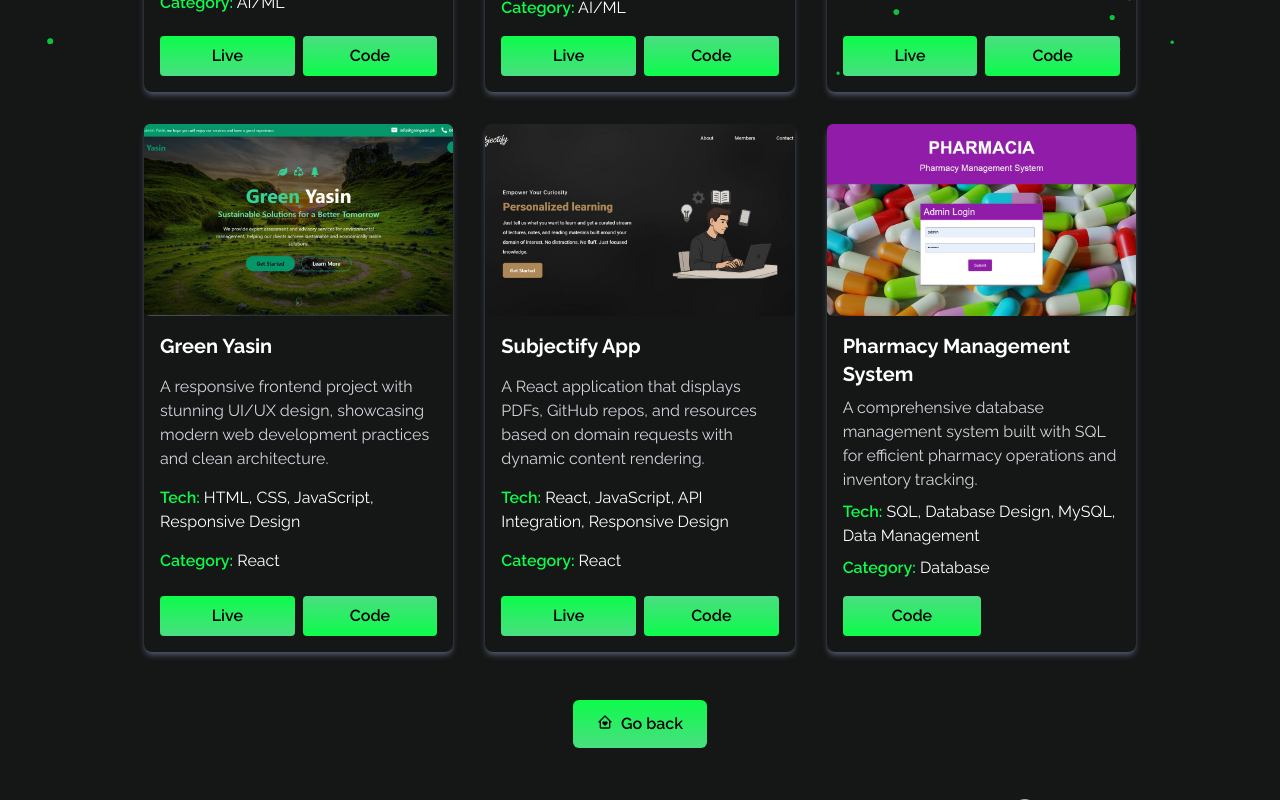
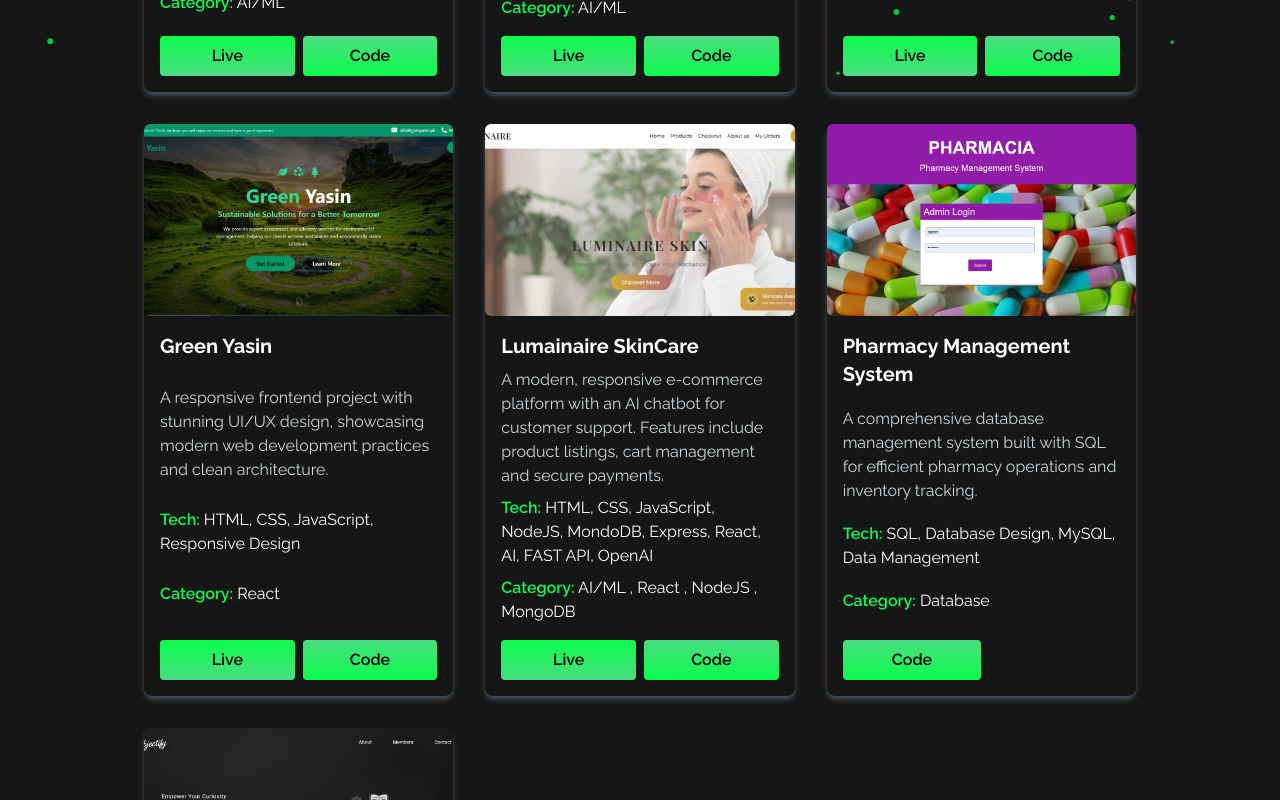
Before and after one commit to HamzaAhmad536/portfolio, a React (Vite) app: page /projects in a window 1280 px wide. Shown: the part 720-1520 px from the top of the page. Built offline with nearby package versions, Linux system fonts and the light colour scheme.

Commit message:
lumainaire

```diff
--- a/src/components/pages/AllProjects-comps/AllProjects.jsx
+++ b/src/components/pages/AllProjects-comps/AllProjects.jsx
@@ -8,6 +8,7 @@ import img3 from '/images/projectsImages/project3.jpg'
 import img4 from '/images/projectsImages/project4.jpg'
 import img5 from '/images/projectsImages/project5_1.jpg'
 import img6 from '/images/projectsImages/project6.jpg'
+import img7 from '/images/projectsImages/project7.jpg'
 
 export const projects = [
   {
@@ -42,9 +43,26 @@ export const projects = [
     description: "A responsive frontend project with stunning UI/UX design, showcasing modern web development practices and clean architecture.",
     tech: ["HTML", "CSS", "JavaScript", "Responsive Design"],
     github: "https://github.com/HamzaAhmad536/GreenYasin",
-    live: "https://hamzaahmad536.github.io/GreenYasin/",
+    live: "https://www.greenyasin.pk/GreenYasin/",
     image: img2,
     category: "React"
+  },
+  {
+    title: "Lumainaire SkinCare",
+    description: "A modern, responsive e-commerce platform with an AI chatbot for customer support. Features include product listings, cart management and secure payments.",
+    tech: ["HTML", "CSS", "JavaScript", "NodeJS", "MondoDB", "Express", "React" , "AI", "FAST API", "OpenAI"],
+    github: "https://github.com/AreebaTanveer19/skincare-website",
+    live: "https://areebatanveer19.github.io/skincare-website/",
+    image: img7,
+    category: "AI/ML , React , NodeJS , MongoDB"
+  },
+  {
+    title: "Pharmacy Management System",
+    description: "A comprehensive database management system built with SQL for efficient pharmacy operations and inventory tracking.",
+    tech: ["SQL", "Database Design", "MySQL", "Data Management"],
+    github: "https://github.com/HamzaAhmad536/Pharmacy-Management-System.git",
+    image: img4,
+    category: "Database"
   },
   {
     title: "Subjectify App",
@@ -55,14 +73,6 @@ export const projects = [
     image: img3,
     category: "React"
   },
-  {
-    title: "Pharmacy Management System",
-    description: "A comprehensive database management system built with SQL for efficient pharmacy operations and inventory tracking.",
-    tech: ["SQL", "Database Design", "MySQL", "Data Management"],
-    github: "https://github.com/HamzaAhmad536/Pharmacy-Management-System.git",
-    image: img4,
-    category: "Database"
-  }
 ];
 
 const AllProjects = () => {
--- a/src/components/pages/homepage-comps/Home.jsx
+++ b/src/components/pages/homepage-comps/Home.jsx
@@ -26,7 +26,7 @@ const Home = () => {
           </div>
 
           <div className='flex order-1 md:order-2 mt-8 md:mt-0'>
-              <img src="/images/diegoAI.webp" alt="My profile" className='mb-2 rounded-2xl mx-auto w-2/3 max-w-lg md:max-w-sm object-cover md:w-[70rem] shadow-2xl shadow-primary-color/20' style={{ filter: 'drop-shadow(0px -4px 4px rgba(0, 255, 0, 0.5))' }} />
+              <img src={`${import.meta.env.BASE_URL}images/diegoAI.webp`} alt="My profile" className='mb-2 rounded-2xl mx-auto w-2/3 max-w-lg md:max-w-sm object-cover md:w-[70rem] shadow-2xl shadow-primary-color/20' style={{ filter: 'drop-shadow(0px -4px 4px rgba(0, 255, 0, 0.5))' }} />
               {/* <img src="https://imgur.com/mebuqDk.png" alt="My profile" className='rounded-2xl mx-auto w-2/3 max-w-lg md:max-w-sm object-cover md:w-[70rem] shadow-2xl shadow-primary-color/20' style={{ filter: 'drop-shadow(0px -4px 4px rgba(0, 255, 0, 0.5))' }} /> */}
             </div>
         </div>
```
Also changed, not shown: public/images/projectsImages/project7.jpg (added).
